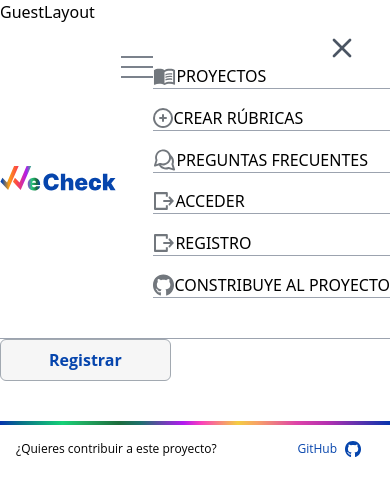
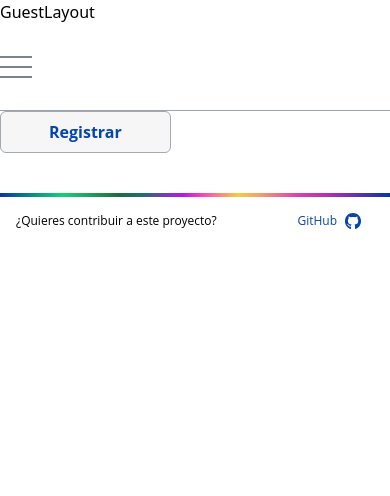
Before and after one commit to Rubrics-project/WeCheckUx, a React (Vite) app in the folder react/: page / in a window 390 px wide. Shown: the top 496 px of the page. Built offline with nearby package versions, Linux system fonts and the light colour scheme.

Commit message:
Menú with functionality

```diff
--- a/react/src/components/Menu.jsx
+++ b/react/src/components/Menu.jsx
@@ -4,27 +4,29 @@ import projectsIcon from "../../public/assets/projectsIcon.svg";
 import addIcon from "../../public/assets/addIcon.svg";
 import accessIcon from "../../public/assets/accessIcon.svg";
 import gitHubIcon from "../../public/assets/gitHubIcon.svg";
-import logo from "../../public/assets/logo.svg";
+import { useState } from "react";
+
 
 export default function Menu() {
+  const [isNavOpen, setIsNavOpen] = useState(false);
   return (
-    <div>
     <div className="flex items-center justify-between border-b border-gray-400 py-8">
-        <a href="/">
-          <img src={logo} alt="Logo"></img>
-        </a>
       <nav>
         <section className="MOBILE-MENU flex lg:hidden">
-            <div className="HAMBURGER-ICON space-y-2">
+          <div
+            className="HAMBURGER-ICON space-y-2"
+            onClick={() => setIsNavOpen((prev) => !prev)}
+          >
             <span className="block h-0.5 w-8 animate-pulse bg-gray-600"></span>
             <span className="block h-0.5 w-8 animate-pulse bg-gray-600"></span>
             <span className="block h-0.5 w-8 animate-pulse bg-gray-600"></span>
           </div>
-
-            <div>
-              <div className="absolute top-0 right-0 px-8 py-8">
+          <div className={isNavOpen ? "showMenuNav" : "hideMenuNav"}>
+            <div
+              className="CROSS-ICON absolute top-0 right-0 px-8 py-8"
+              onClick={() => setIsNavOpen(false)}>
               <svg
-                  className="h-8 w-8 text-gray-600"
+                className="h-7 w-7 text-gray-600"
                 viewBox="0 0 24 24"
                 fill="none"
                 stroke="currentColor"
@@ -36,66 +38,66 @@ export default function Menu() {
                 <line x1="6" y1="6" x2="18" y2="18" />
               </svg>
             </div>
-              <ul className="NAVIGATION-MOBILE-OPEN flex flex-col items-left justify-between min-h-[250px]">
-                <li className="border-b border-gray-400 my-2 uppercase">
+            <ul className="MENU-LINK-MOBILE-OPEN flex flex-col items-left justify-between min-h-[250px]">
+              <li className="border-b border-gray-400 my-2">
                 <div className="menuIcon">
                   <img src={projectsIcon} alt="Icon Project"></img>
-                    <a href="/Projects">Proyectos</a>
+                  <a href="/Proyectos">Proyectos</a>
                 </div>
               </li>
-                <li className="border-b border-gray-400 my-2 uppercase">
+              <li className="border-b border-gray-400 my-2">
                 <div className="menuIcon">
                   <img src={addIcon} alt="Icon Create Rubric"></img>
-                    <a href="/Create"> Crear rúbricas</a>
+                  <a href="/crear"> Crear rúbricas</a>
                 </div>
               </li>
-                <li className="border-b border-gray-400 my-2 uppercase">
+              <li className="border-b border-gray-400 my-2">
                 <div className="menuIcon">
                   <img src={faqIcon} alt="Icon Preguntas frecuentes"></img>
-                    <a href="/Fqa"> Preguntas frecuentes</a>
+                  <a href="/preguntasfrecuentes"> Preguntas frecuentes</a>
                 </div>
               </li>
-                <li className="border-b border-gray-400 my-2 uppercase">
+              <li className="border-b border-gray-400 my-2">
                 <div className="menuIcon">
                   <img src={accessIcon} alt="Icon Login"></img>
-                    <a href="/Login">Acceder</a>
+                  <a href="/acceso">Acceder</a>
                 </div>
               </li>
-                <li className="border-b border-gray-400 my-2 uppercase">
+              <li className="border-b border-gray-400 my-2">
                 <div className="menuIcon">
                   <img src={accessIcon} alt="Icon Login"></img>
-                    <a href="/Signup">Registro</a>
+                  <a href="/registro">Registro</a>
                 </div>
               </li>
-                <li className="border-b border-gray-400 my-2 uppercase">
+              <li className="border-b border-gray-400 my-2">
                 <div className="menuIcon">
                   <img src={gitHubIcon} alt="Icon Login"></img>
-                    <a href="/Contibute">Constribuye al proyecto</a>
+                 <a href="https://github.com/Rubrics-project/WeCheckUx">Contribuye al proyecto</a>
                 </div>
               </li>
             </ul>
           </div>
         </section>
-
-          <ul className="DESKTOP-MENU hidden space-x-8 lg:flex">
-            <li>
-              <a href="/Projects">Proyectos</a>
-            </li>
-            <li>
-              <a href="/Create">Crear rúbricas</a>
-            </li>
-            <li>
-              <a href="/Fqa">Preguntas frecuentes</a>
-            </li>
-            <li>
-              <a href="/Login">Acceder</a>
-            </li>
-            <li>
-              <a href="/Signup">Registro</a>
-            </li>
-            </ul>
       </nav>
-      </div>
+      <style>{`
+      .hideMenuNav {
+        display: none;
+      }
+      .showMenuNav {
+        display: block;
+        position: absolute;
+        width: auto;
+        height: 60vh;
+        top: 0;
+        left: 0;
+        background: white;
+        z-index: 10;
+        display: flex;
+        flex-direction: column;
+        justify-content: space-evenly;
+        align-items: left;
+      }
+    `}</style>
     </div>
   );
 }
--- /dev/null
+++ b/react/src/components/Menuold.jsx
@@ -0,0 +1,101 @@
+import React from "react";
+import faqIcon from "../../public/assets/faqIcon.svg";
+import projectsIcon from "../../public/assets/projectsIcon.svg";
+import addIcon from "../../public/assets/addIcon.svg";
+import accessIcon from "../../public/assets/accessIcon.svg";
+import gitHubIcon from "../../public/assets/gitHubIcon.svg";
+import logo from "../../public/assets/logo.svg";
+
+export default function Menu() {
+  return (
+    <div>
+      <div className="flex items-center justify-between border-b border-gray-400 py-8">
+        <a href="/">
+          <img src={logo} alt="Logo"></img>
+        </a>
+        <nav>
+          <section className="MOBILE-MENU flex lg:hidden">
+            <div className="HAMBURGER-ICON space-y-2">
+              <span className="block h-0.5 w-8 animate-pulse bg-gray-600"></span>
+              <span className="block h-0.5 w-8 animate-pulse bg-gray-600"></span>
+              <span className="block h-0.5 w-8 animate-pulse bg-gray-600"></span>
+            </div>
+
+            <div>
+              <div className="absolute top-0 right-0 px-8 py-8">
+                <svg
+                  className="h-8 w-8 text-gray-600"
+                  viewBox="0 0 24 24"
+                  fill="none"
+                  stroke="currentColor"
+                  strokeWidth="2"
+                  strokeLinecap="round"
+                  strokeLinejoin="round"
+                >
+                  <line x1="18" y1="6" x2="6" y2="18" />
+                  <line x1="6" y1="6" x2="18" y2="18" />
+                </svg>
+              </div>
+              <ul className="NAVIGATION-MOBILE-OPEN flex flex-col items-left justify-between min-h-[250px]">
+                <li className="border-b border-gray-400 my-2 uppercase">
+                  <div className="menuIcon">
+                    <img src={projectsIcon} alt="Icon Project"></img>
+                    <a href="/Projects">Proyectos</a>
+                  </div>
+                </li>
+                <li className="border-b border-gray-400 my-2 uppercase">
+                  <div className="menuIcon">
+                    <img src={addIcon} alt="Icon Create Rubric"></img>
+                    <a href="/Create"> Crear rúbricas</a>
+                  </div>
+                </li>
+                <li className="border-b border-gray-400 my-2 uppercase">
+                  <div className="menuIcon">
+                    <img src={faqIcon} alt="Icon Preguntas frecuentes"></img>
+                    <a href="/Fqa"> Preguntas frecuentes</a>
+                  </div>
+                </li>
+                <li className="border-b border-gray-400 my-2 uppercase">
+                  <div className="menuIcon">
+                    <img src={accessIcon} alt="Icon Login"></img>
+                    <a href="/Login">Acceder</a>
+                  </div>
+                </li>
+                <li className="border-b border-gray-400 my-2 uppercase">
+                  <div className="menuIcon">
+                    <img src={accessIcon} alt="Icon Login"></img>
+                    <a href="/Signup">Registro</a>
+                  </div>
+                </li>
+                <li className="border-b border-gray-400 my-2 uppercase">
+                  <div className="menuIcon">
+                    <img src={gitHubIcon} alt="Icon Login"></img>
+                    <a href="/Contibute">Constribuye al proyecto</a>
+                  </div>
+                </li>
+              </ul>
+            </div>
+          </section>
+
+          <ul className="DESKTOP-MENU hidden space-x-8 lg:flex">
+            <li>
+              <a href="/Projects">Proyectos</a>
+            </li>
+            <li>
+              <a href="/Create">Crear rúbricas</a>
+            </li>
+            <li>
+              <a href="/Fqa">Preguntas frecuentes</a>
+            </li>
+            <li>
+              <a href="/Login">Acceder</a>
+            </li>
+            <li>
+              <a href="/Signup">Registro</a>
+            </li>
+            </ul>
+        </nav>
+      </div>
+    </div>
+  );
+}
--- a/react/src/router.jsx
+++ b/react/src/router.jsx
@@ -9,6 +9,7 @@ import Create from "./views/Create";
 import Evaluate from "./views/Evaluate";
 import Fqa from "./views/Fqa";
 import Home from "./views/Home";
+import Projects from "./views/Projects";
 
 const router = createBrowserRouter ([
     {
@@ -51,7 +52,10 @@ const router = createBrowserRouter ([
                 path: "/preguntasfrecuentes",
                 element: <Fqa />,
             },
-
+            {
+                path: "/proyectos",
+                element: <Projects />,
+            },
         ],
     },
     // {
```
Also changed, not shown: react/src/index.css (line endings or trailing spaces). Lines whose indentation alone changed are shown as unchanged.
